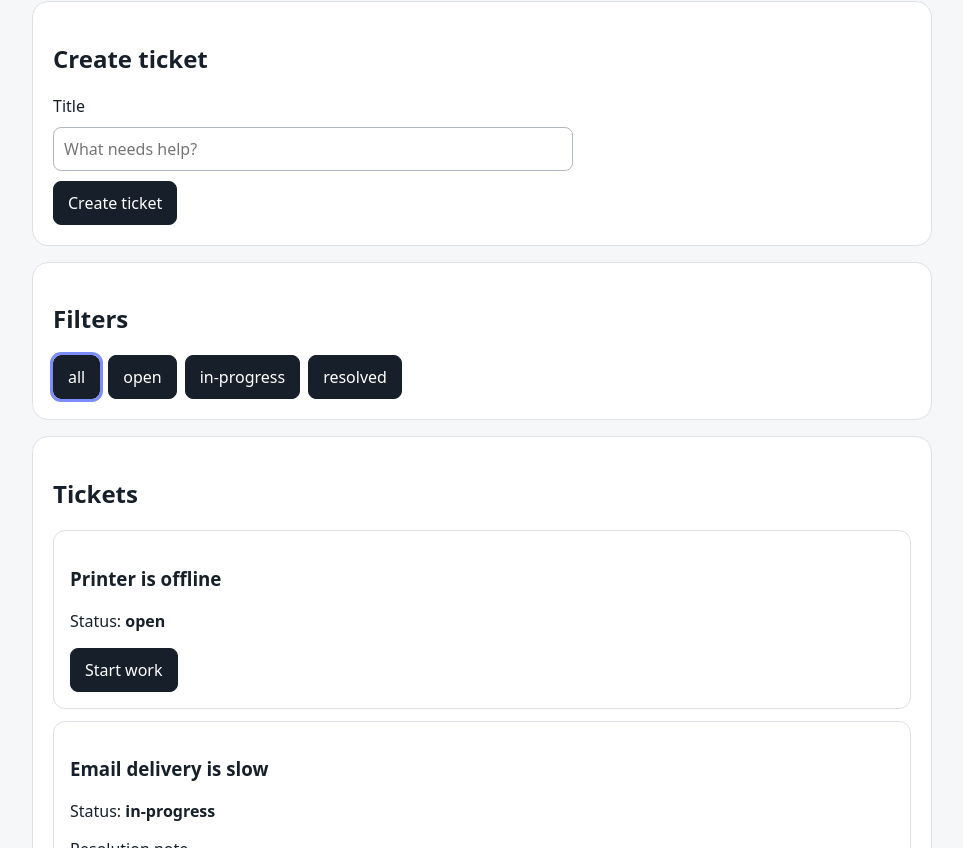
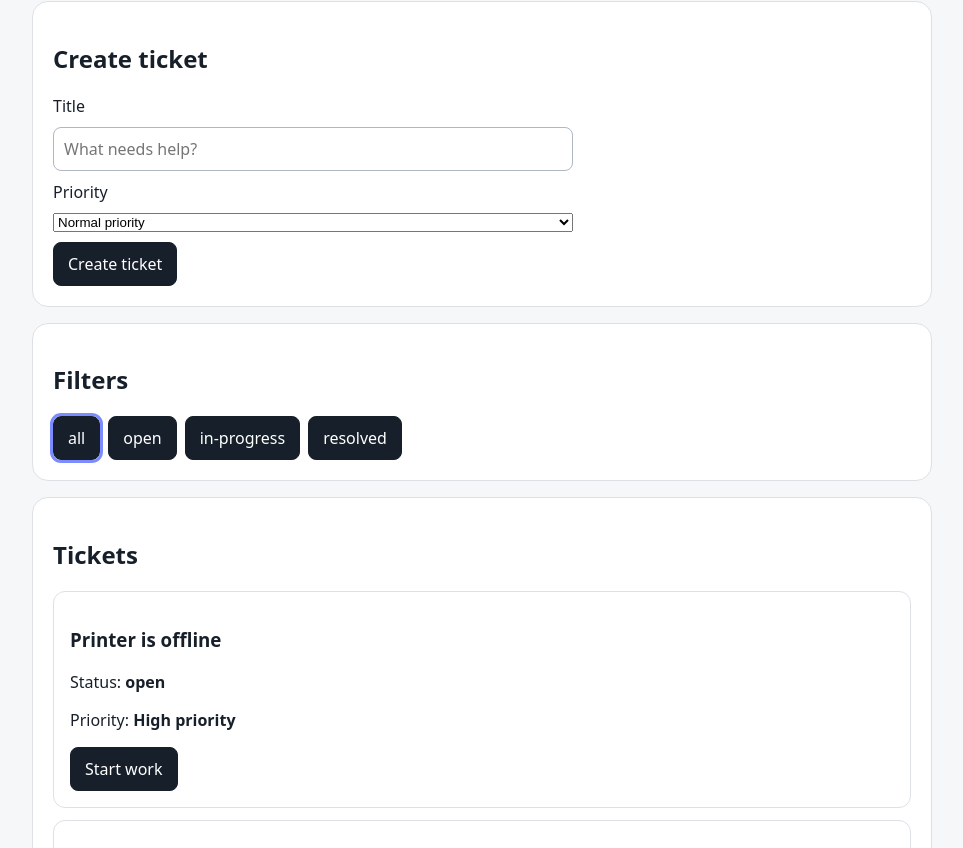
Before and after one commit to anselmdk/feature-spec-md-demo, a React (Vite) app: page / in a window 1280 px wide. Shown: the part 332-1180 px from the top of the page, without its empty margins (158-1121 px from the left). Built offline with nearby package versions, Linux system fonts and the light colour scheme.

Commit message:
Add ticket priority UI

```diff
--- a/src/App.tsx
+++ b/src/App.tsx
@@ -2,30 +2,45 @@ import { FormEvent, useMemo, useState } from "react";
 import {
   createTicket,
   filterTickets,
+  sortTicketsByPriority,
   transitionTicket,
   type Ticket,
   type TicketFilter,
+  type TicketPriority,
 } from "./ticketRules";
 
 const initialTickets: Ticket[] = [
-  { id: "seed-open", title: "Printer is offline", status: "open" },
+  {
+    id: "seed-open",
+    title: "Printer is offline",
+    status: "open",
+    priority: "high",
+  },
   {
     id: "seed-progress",
     title: "Email delivery is slow",
     status: "in-progress",
+    priority: "normal",
   },
   {
     id: "seed-resolved",
     title: "Password reset loop",
     status: "resolved",
+    priority: "low",
     resolutionNote: "Reset link cache was cleared.",
   },
 ];
 
+const ticketPriorities: TicketPriority[] = ["low", "normal", "high"];
+
+function formatPriority(priority: TicketPriority) {
+  return `${priority[0].toUpperCase()}${priority.slice(1)} priority`;
+}
+
 export function App() {
-  console.log('test')
   const [tickets, setTickets] = useState<Ticket[]>(initialTickets);
   const [title, setTitle] = useState("");
+  const [priority, setPriority] = useState<TicketPriority>("normal");
   const [filter, setFilter] = useState<TicketFilter>("all");
   const [titleError, setTitleError] = useState("");
   const [resolutionNotes, setResolutionNotes] = useState<
@@ -44,7 +59,7 @@ export function App() {
   );
 
   const visibleTickets = useMemo(
-    () => filterTickets(tickets, filter),
+    () => sortTicketsByPriority(filterTickets(tickets, filter)),
     [tickets, filter],
   );
 
@@ -53,9 +68,10 @@ export function App() {
     setTitleError("");
 
     try {
-      const ticket = createTicket(`ticket-${Date.now()}`, title);
+      const ticket = createTicket(`ticket-${Date.now()}`, title, priority);
       setTickets((current) => [ticket, ...current]);
       setTitle("");
+      setPriority("normal");
     } catch (error) {
       setTitleError(
         error instanceof Error ? error.message : "Ticket could not be created.",
@@ -132,6 +148,20 @@ export function App() {
             onChange={(event) => setTitle(event.target.value)}
             placeholder="What needs help?"
           />
+          <label htmlFor="ticket-priority">Priority</label>
+          <select
+            id="ticket-priority"
+            value={priority}
+            onChange={(event) =>
+              setPriority(event.target.value as TicketPriority)
+            }
+          >
+            {ticketPriorities.map((value) => (
+              <option key={value} value={value}>
+                {formatPriority(value)}
+              </option>
+            ))}
+          </select>
           <button type="submit">Create ticket</button>
           {titleError ? <p role="alert">{titleError}</p> : null}
         </form>
@@ -163,6 +193,9 @@ export function App() {
               <h3>{ticket.title}</h3>
               <p>
                 Status: <strong>{ticket.status}</strong>
+              </p>
+              <p>
+                Priority: <strong>{formatPriority(ticket.priority)}</strong>
               </p>
 
               {ticket.status === "open" ? (
```
